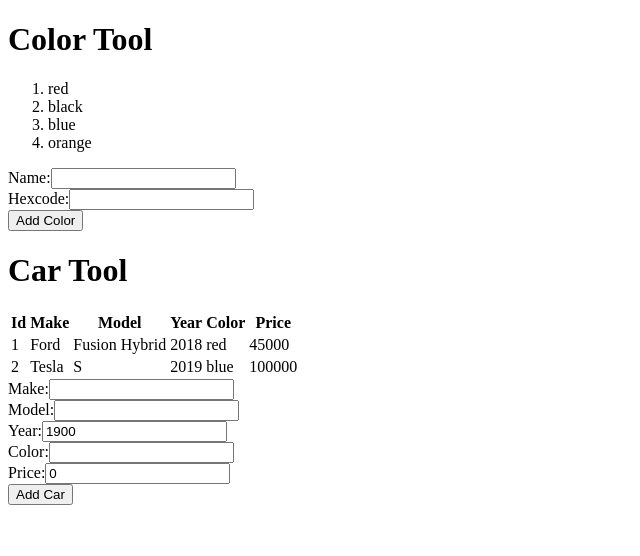
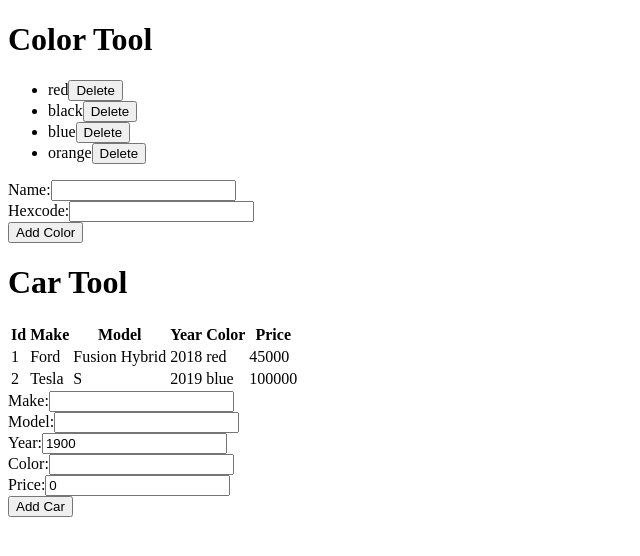
Before and after one commit to t4d-classes/react_04022020, a React (Create React App) app in the folder demo-app/: page / in a window 1280 px wide. Shown: the top 556 px of the page, without its empty margins (0-640 px from the left). Built offline with nearby package versions, Linux system fonts and the light colour scheme.

Commit message:
add code demos

```diff
--- a/demo-app/src/components/CarTool.js
+++ b/demo-app/src/components/CarTool.js
@@ -1,5 +1,6 @@
 import React, { useState } from 'react';
 
+import { ToolHeader } from './ToolHeader';
 import { CarTable } from './CarTable';
 
 export const CarTool = ({ cars: initialCars }) => {
@@ -33,9 +34,7 @@ export const CarTool = ({ cars: initialCars }) => {
   };
 
   return <>
-    <header>
-      <h1>Car Tool</h1>
-    </header>
+    <ToolHeader headerText="Car Tool" />
     <CarTable cars={cars} />
     <form>
       <div>
--- a/demo-app/src/components/ColorTool.js
+++ b/demo-app/src/components/ColorTool.js
@@ -1,6 +1,7 @@
 import React, { useState } from 'react';
 
 import { ToolHeader } from './ToolHeader';
+import { ItemList } from './ItemList';
 
 export const ColorTool = ({ colors: initialColors }) => {
 
@@ -41,13 +42,18 @@ export const ColorTool = ({ colors: initialColors }) => {
 
   };
 
+  const deleteColor = (colorId) => {
+    setColors(colors.filter(c => c.id !== colorId));
+  };
 
+  const colorItemKey = color => color.key;
+  const colorItemContent = color => color.name;
 
   return <>
     <ToolHeader headerText="Color Tool" />
-    <ol>
-      {colors.map(color => <li key={color.id}>{color.name}</li>)}
-    </ol>
+    <ItemList items={colors}
+      keyFn={colorItemKey} contentFn={colorItemContent}
+      actionLabel="Delete" onAction={color => deleteColor(color.id)} />
     <form>
       <div>
         <label htmlFor="color-name-input">Name:</label>
--- /dev/null
+++ b/demo-app/src/components/ItemList.js
@@ -0,0 +1,32 @@
+import React from 'react';
+import PropTypes from 'prop-types';
+
+export const ItemList = ({
+  items, keyFn, contentFn,
+  actionLabel, onAction: action
+}) => {
+
+  return (
+    <ul>
+      {items.map(item => <li key={keyFn(item)}>
+        {contentFn(item)}
+        {actionLabel && <button type="button" onClick={() => action(item)}>
+          {actionLabel}
+        </button>}
+      </li>)}
+    </ul>
+  );
+
+};
+
+ItemList.propTypes = {
+  items: PropTypes.array,
+  keyFn: PropTypes.func.isRequired,
+  contentFn: PropTypes.func.isRequired,
+  actionLabel: PropTypes.string,
+  onAction: PropTypes.func,
+};
+
+ItemList.defaultProps = {
+  items: [],
+};
```
Also changed, not shown: demo-app/exercises/exercise-8.md (added, +13 -0 lines).
